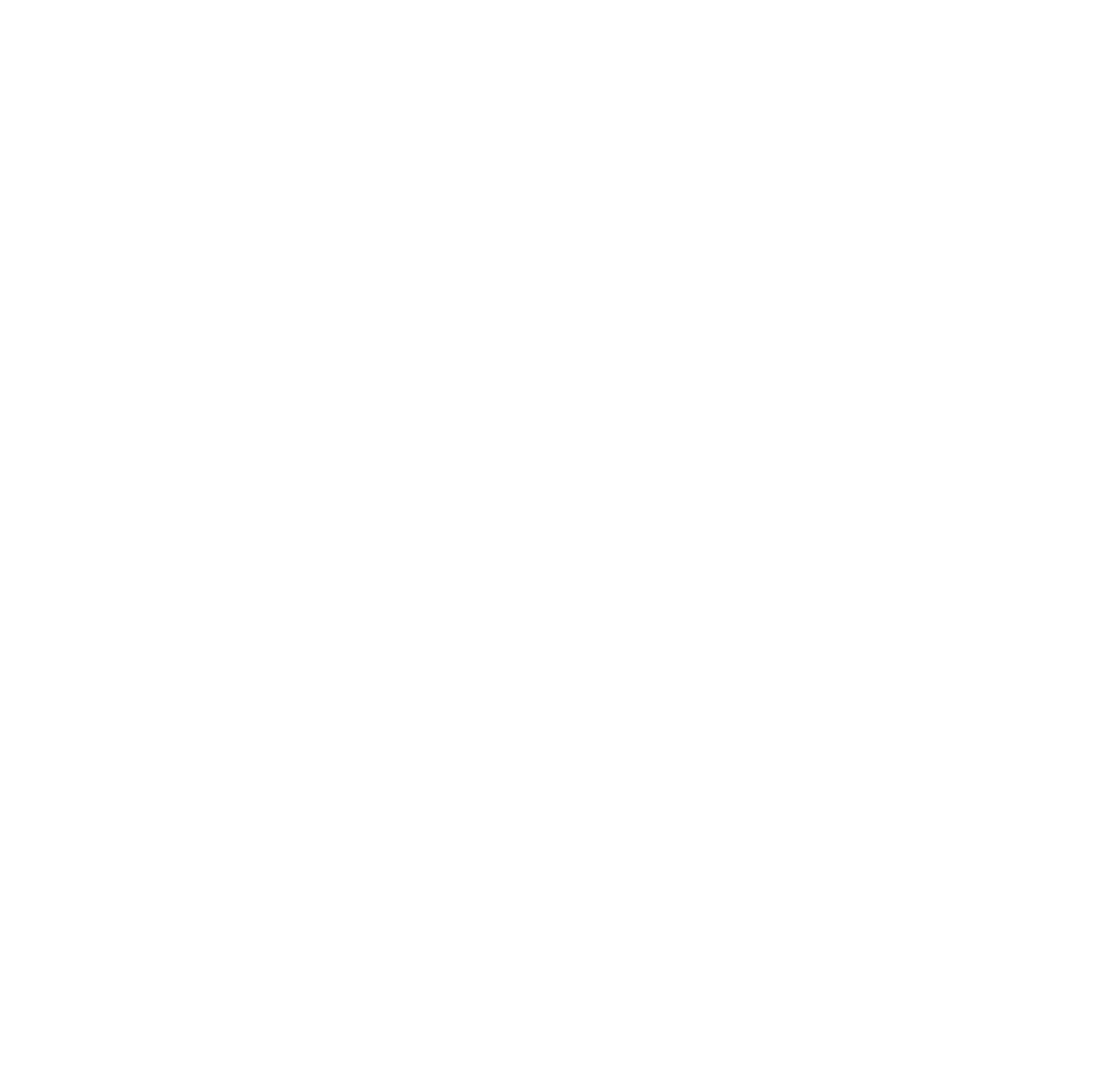
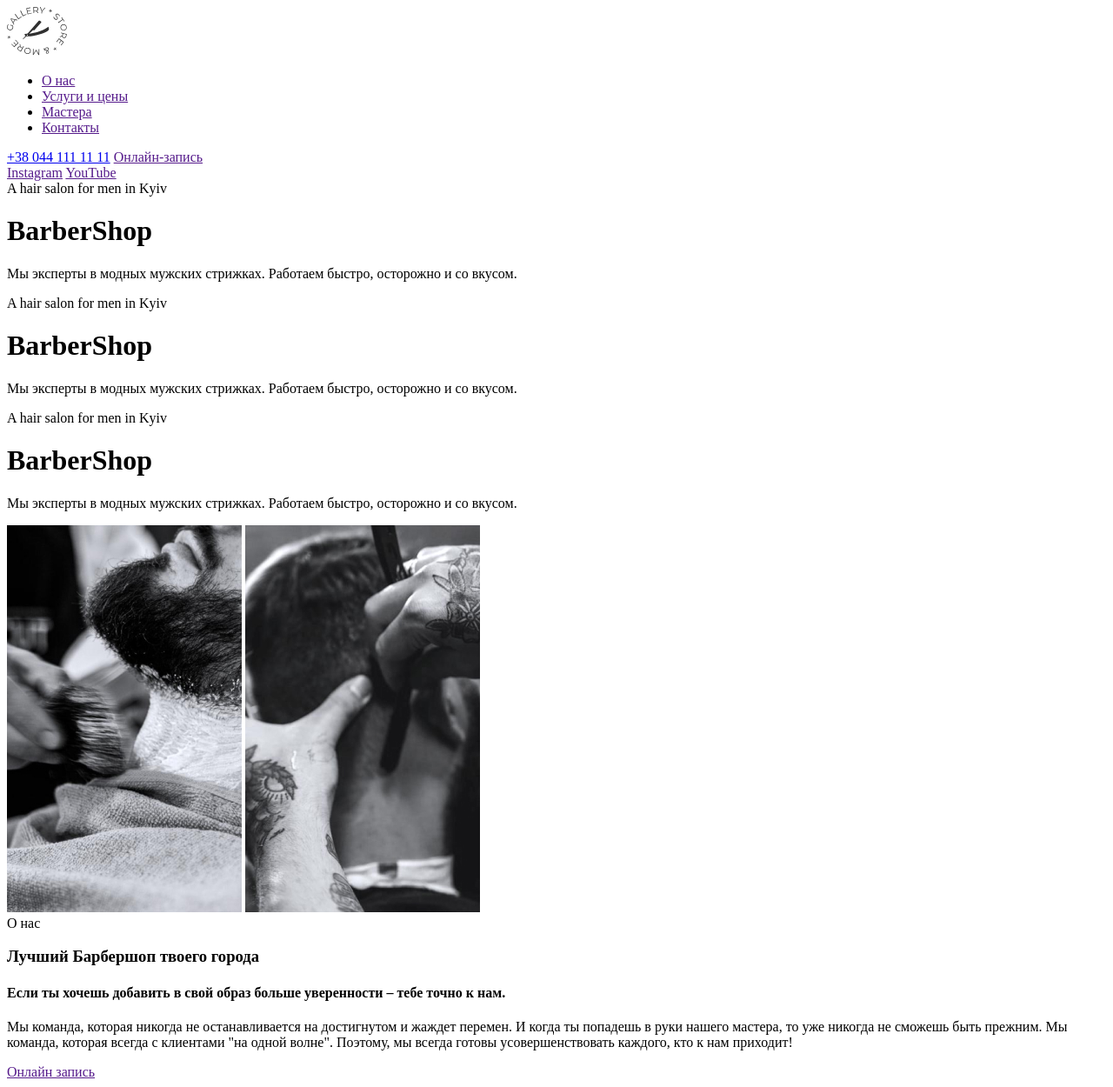
Before and after one commit to o-ishchenko/barbershop-goit, a plain HTML site: page index.html in a window 1280 px wide. Shown: the whole page at 87% size. Before the commit the page ends 800 px from the top, so only its background shows below. Drawn offline with Linux system fonts and the light colour scheme.

Commit message:
Добавляет header и секцию about

```diff
--- a/index.html
+++ b/index.html
@@ -7,6 +7,61 @@
     <title>Document</title>
 </head>
 <body>
+    <header>
+        <!-- Navbar -->
+        <nav>
+            <img src="./images/Logo.svg" alt="имя компании">
+            <ul>
+                <li><a href="">О нас</a></li>
+                <li><a href="">Услуги и цены</a></li>
+                <li><a href="">Мастера</a></li>
+                <li><a href="">Контакты</a></li>
+            </ul>
+            <div>
+                <a href="tel:+380441111111">+38 044 111 11 11</a>
+                <a href="">Онлайн-запись</a>
+            </div>
+        </nav>
 
+        <aside>
+            <div>
+                <a href="">Instagram</a>
+                <a href="">YouTube</a>
+            </div>
+        </aside>
+        <div class="slider">
+            <div class="slide">
+                <span>A hair salon for men in Kyiv</span>
+                <h1>BarberShop</h1>
+                <p>Мы эксперты в модных мужских стрижках. Работаем быстро, осторожно и со вкусом.</p>
+            </div>
+            <div class="slide">
+                <span>A hair salon for men in Kyiv</span>
+                <h1>BarberShop</h1>
+                <p>Мы эксперты в модных мужских стрижках. Работаем быстро, осторожно и со вкусом.</p>
+            </div>
+            <div class="slide">
+                <span>A hair salon for men in Kyiv</span>
+                <h1>BarberShop</h1>
+                <p>Мы эксперты в модных мужских стрижках. Работаем быстро, осторожно и со вкусом.</p>
+            </div>
+        </div>
+    </header>
+    <main>
+        <!-- О нас -->
+        <section class="about">
+            <div>
+                <img src="./images/img1.jpg" alt="Стрижка бороды">
+                <img src="./images/img2.jpg" alt="мужская стрижка">
+            </div>
+            <div>
+                <span>О нас</span>
+                <h3>Лучший Барбершоп твоего города</h3>
+                <h4>Если ты хочешь добавить в свой образ больше уверенности – тебе точно к нам.</h4>
+                <p>Мы команда, которая никогда не останавливается на достигнутом и жаждет перемен. И когда ты попадешь в руки нашего мастера, то уже никогда не сможешь быть прежним. Мы команда, которая всегда с клиентами "на одной волне". Поэтому, мы всегда готовы усовершенствовать каждого, кто к нам приходит!</p>
+                <a href="" class="link link-dark">Онлайн запись</a>
+            </div>
+        </section>
+    </main>
 </body>
 </html>
```
Also changed, not shown: images/Logo.svg (added), images/Slider-img1.jpg (added), images/Slider-img2.jpg (added), images/Slider-img3.jpg (added), images/img1.jpg (added), images/img2.jpg (added).
